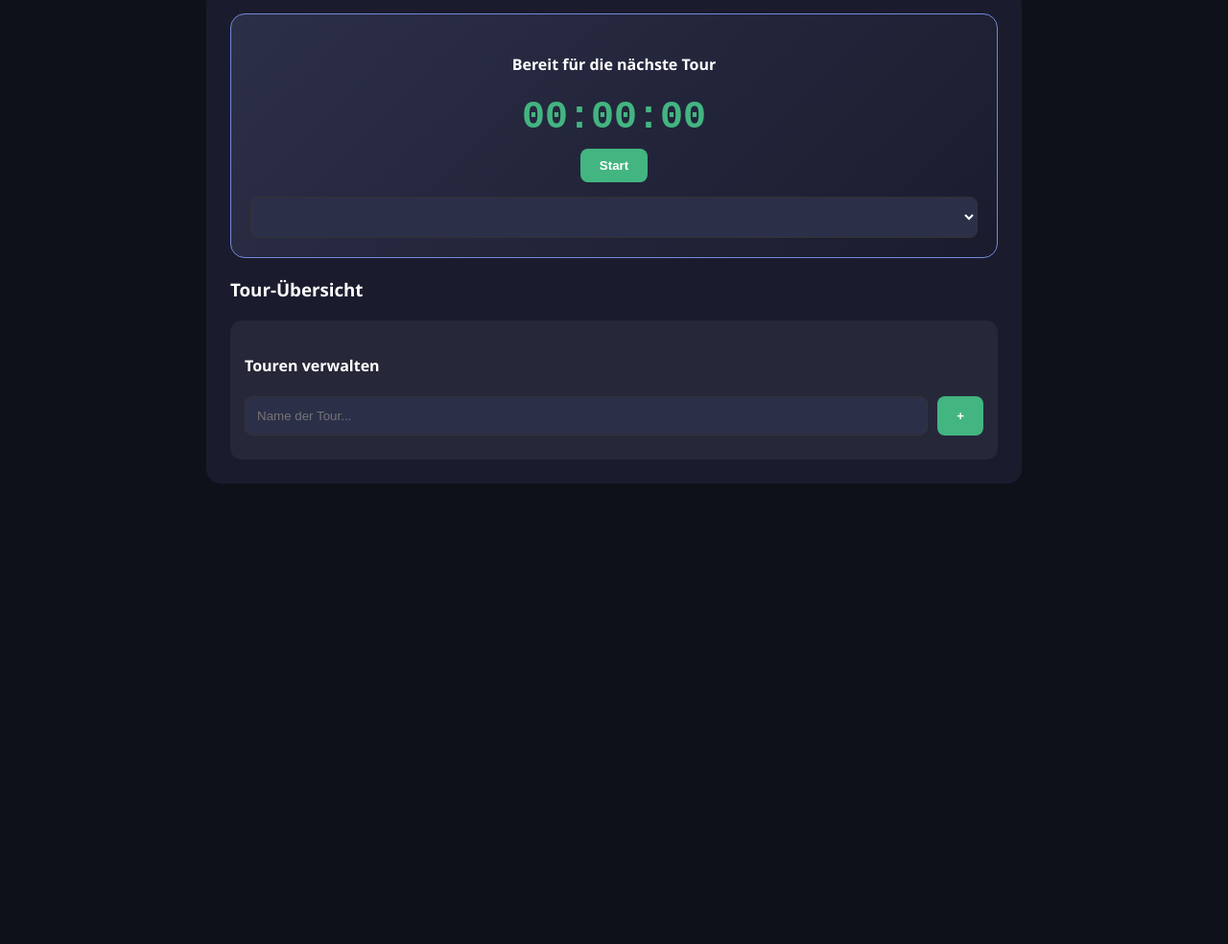
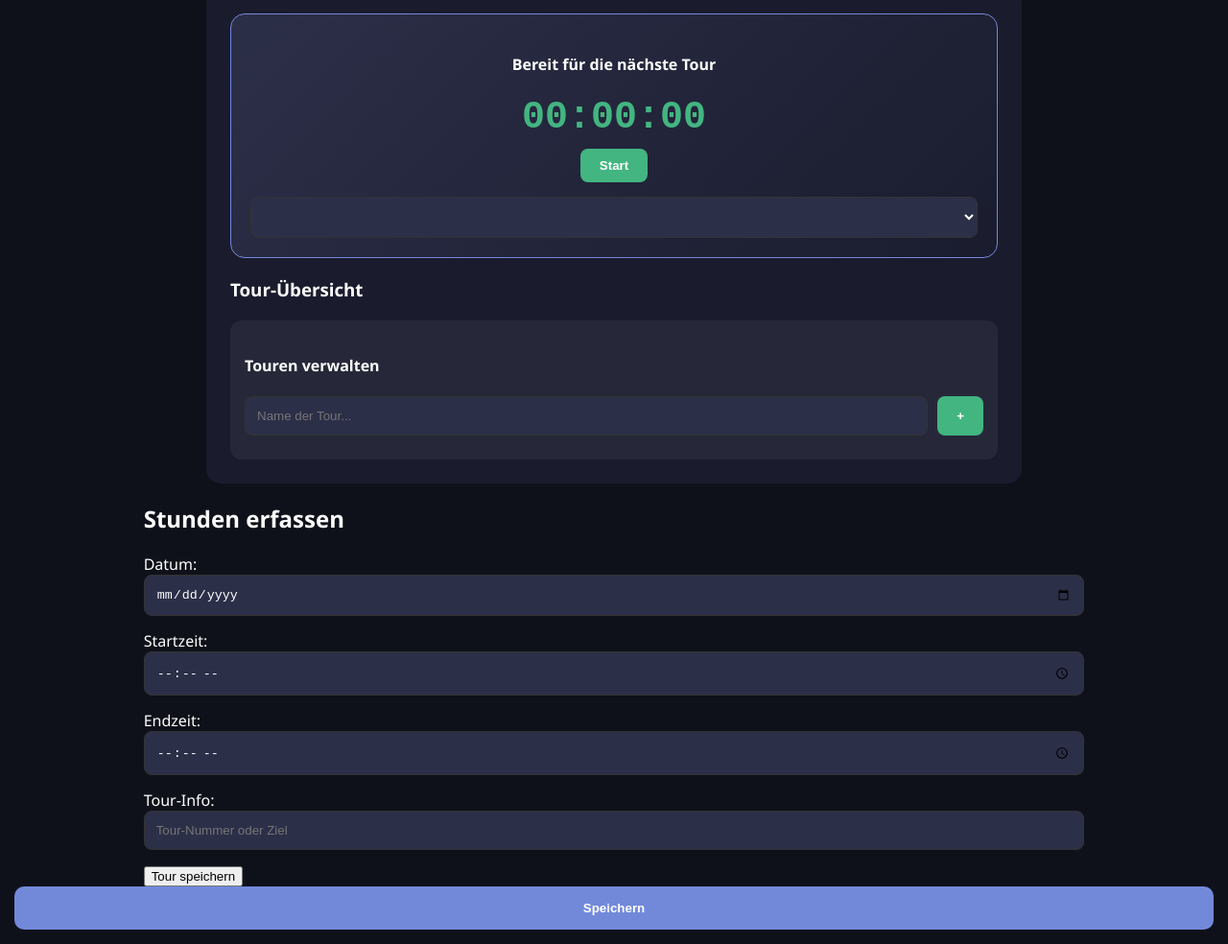
Before and after one commit to lifestyleFraB/Stundennachweis, a plain HTML site: page index.html in a window 1280 px wide. Shown: the part 135-1119 px from the top of the page at 96% size. Before the commit the page ends 800 px from the top, so only its background shows below. Drawn offline with nearby package versions, Linux system fonts and the light colour scheme.

Commit message:
Add files via upload

```diff
--- a/index.html
+++ b/index.html
@@ -81,14 +81,15 @@
         </div>
     </div>
 
-    <div id="tab-entry" class="tab-content">
-        <h3 id="form-title">Tourzeit erfassen</h3>
-        <label>Tour auswählen</label><select id="sel-tour"></select>
-        <label>Datum</label><input type="date" id="in-date">
-        <div style="display:grid; grid-template-columns: 1fr 1fr; gap:10px;">
-            <div><label>Vormittag</label><div style="display:flex;gap:5px;"><input type="time" id="am-s" value="00:00"><input type="time" id="am-e" value="00:00"></div></div>
-            <div><label>Nachmittag</label><div style="display:flex;gap:5px;"><input type="time" id="pm-s" value="00:00"><input type="time" id="pm-e" value="00:00"></div></div>
-        </div>
+   <div id="tab-erfassen" class="tab-content">
+    <h2>Stunden erfassen</h2>
+
+    <label>Datum:</label>
+    <input type="date" id="datum"> <label>Startzeit:</label>
+    <input type="time" id="startzeit"> <label>Endzeit:</label>
+    <input type="time" id="endzeit"> <label>Tour-Info:</label>
+    <input type="text" id="tour-info" placeholder="Tour-Nummer oder Ziel"> <button onclick="addTour()">Tour speichern</button>
+</div>
         <button class="btn-primary" onclick="saveEntry()">Speichern</button>
         <button id="btn-cancel" onclick="resetForm()" style="display:none; width:100%; margin-top:10px; background:#444; color:white; border:none; padding:10px; border-radius:10px;">Abbrechen / Zurücksetzen</button>
     </div>
```
